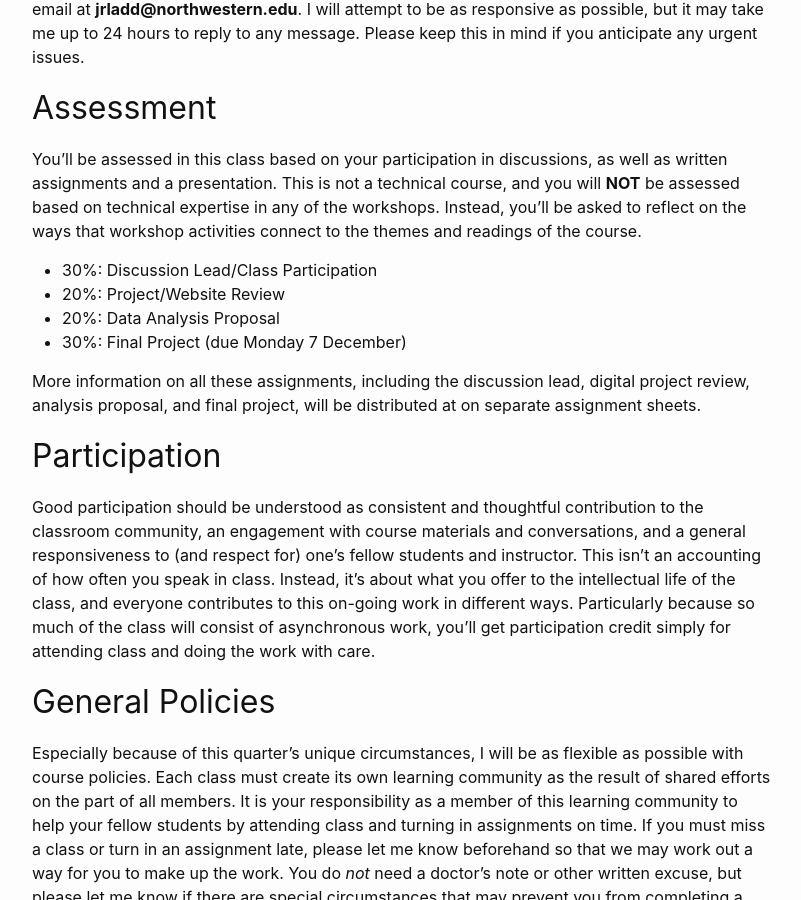
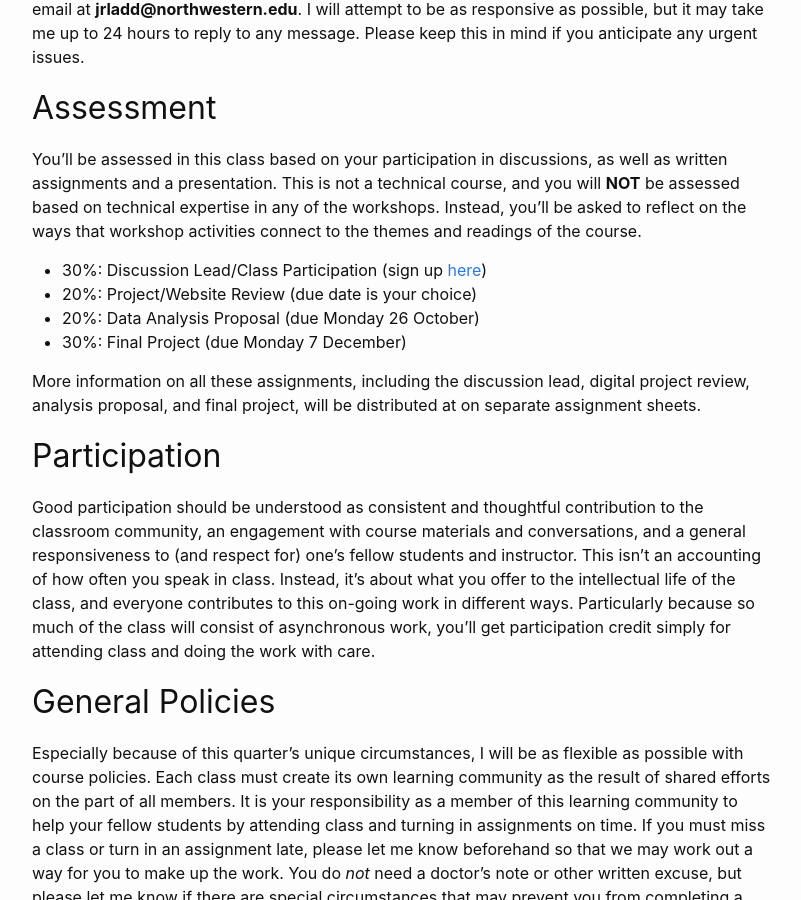
Before and after one commit to jrladd/dh2020, a Jekyll site: the page built from policies.md, in a window 1280 px wide and 900 px high, scrolled down 1083 px. Shown: the whole window, without its empty margins (238-1039 px from the left). Built offline with Jekyll 4.4.1, drawn with Linux system fonts in a browser that asks for light colours.

Commit message:
added due dates and signup link

```diff
--- a/policies.md
+++ b/policies.md
@@ -26,9 +26,9 @@ A Note on Email: Since this course will be remote, your primary way of contactin
 
 You'll be assessed in this class based on your participation in discussions, as well as written assignments and a presentation. This is not a technical course, and you will **NOT** be assessed based on technical expertise in any of the workshops. Instead, you'll be asked to reflect on the ways that workshop activities connect to the themes and readings of the course.
 
-- 30%: Discussion Lead/Class Participation
-- 20%: Project/Website Review
-- 20%: Data Analysis Proposal
+- 30%: Discussion Lead/Class Participation (sign up [here](https://hackmd.io/@jrladd/discussionlead/edit))
+- 20%: Project/Website Review (due date is your choice)
+- 20%: Data Analysis Proposal (due Monday 26 October)
 - 30%: Final Project (due Monday 7 December)
 
 More information on all these assignments, including the discussion lead, digital project review, analysis proposal, and final project, will be distributed at on separate assignment sheets.
```
Also changed, not shown: assignments/_posts/2020-09-09-discussion-lead.md (+2 -0 lines).
